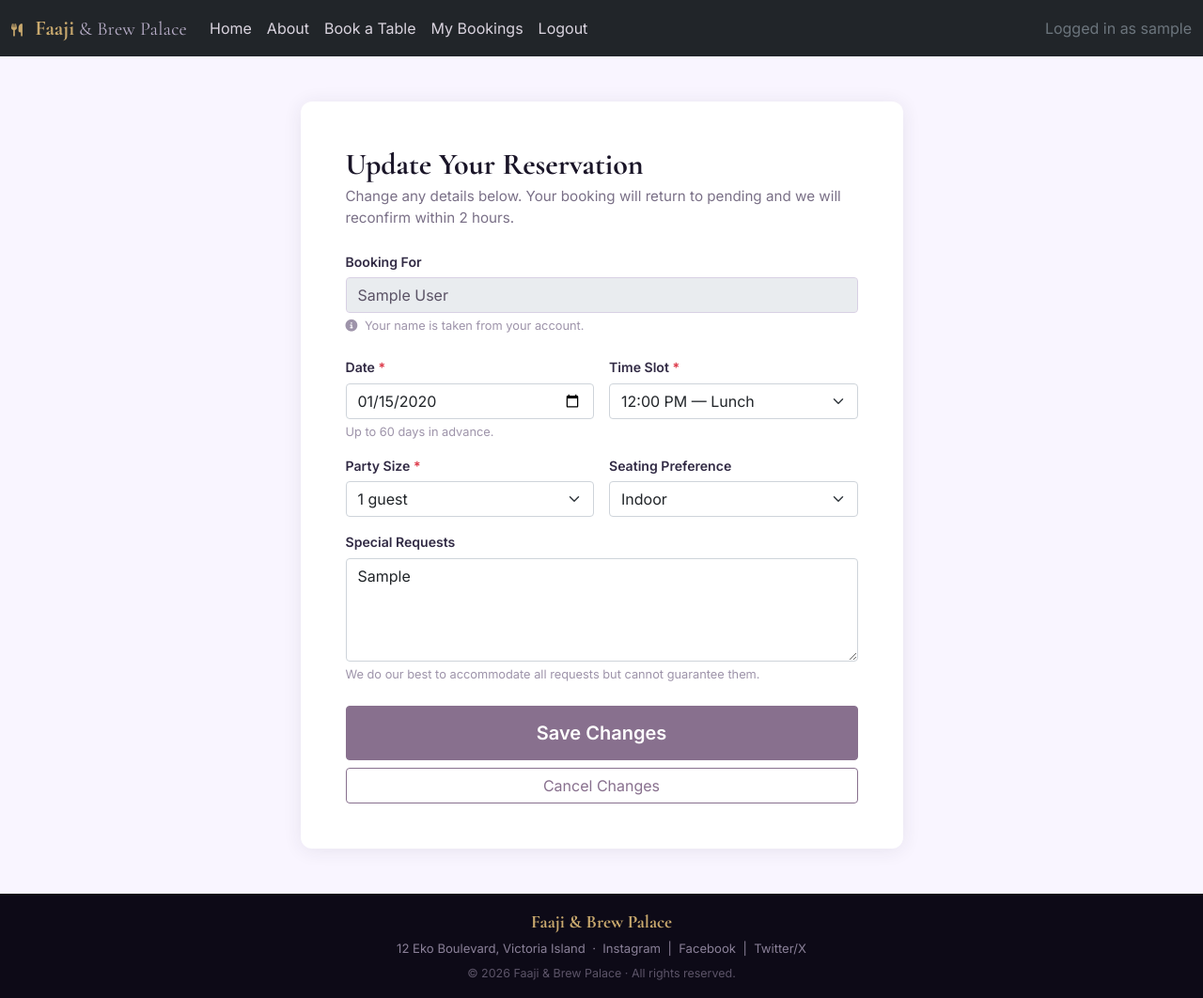
After one commit to Emmy-Dare274/faaji-brew-palace, a Django app: page /bookings/edit/1/ in a window 1280 px wide. The commit adds this page. Shown: the whole page at 94% size. Run offline with Django 5.2, Linux system fonts and the light colour scheme; a user stored in the database is signed in; tables that the repository leaves empty hold one stand-in row (values such as "Sample post").

Commit message:
feat(bookings): edit booking view with pre-populated form - closes #10

```diff
--- a/bookings/urls.py
+++ b/bookings/urls.py
@@ -7,4 +7,5 @@ urlpatterns = [
     path("make-booking/", views.make_booking, name="make_booking"),
     path("my-bookings/", views.my_bookings, name="my_bookings"),
     path("cancel/<int:booking_id>/", views.cancel_booking, name="cancel_booking"),
+    path("edit/<int:booking_id>/", views.edit_booking, name="edit_booking"),
 ]
--- a/bookings/views.py
+++ b/bookings/views.py
@@ -108,3 +108,81 @@ def cancel_booking(request, booking_id):
             messages.info(request, "This booking is already cancelled.")
 
     return redirect("bookings:my_bookings")
+
+
+@login_required
+def edit_booking(request, booking_id):
+    """
+    Load an existing booking into the form for editing.
+
+    Cancelled bookings cannot be edited. When changes are saved the
+    booking status resets to pending so staff can re-confirm the
+    updated reservation. The current booking is excluded from the
+    availability check so its own slot is not counted against it.
+    """
+    booking = get_object_or_404(Booking, id=booking_id, user=request.user)
+
+    if booking.status == Booking.STATUS_CANCELLED:
+        messages.error(request, "Cancelled bookings cannot be edited.")
+        return redirect("bookings:my_bookings")
+
+    if request.method == "POST":
+        form = BookingForm(request.POST)
+        if form.is_valid():
+            chosen_date = form.cleaned_data["date"]
+            time_slot = form.cleaned_data["time_slot"]
+            guest_count = form.cleaned_data["guest_count"]
+            seating_pref = form.cleaned_data["seating_preference"]
+            special_requests = form.cleaned_data["special_requests"]
+
+            # Exclude this booking's own slot when checking availability
+            taken_ids = Booking.objects.filter(
+                date=chosen_date,
+                time_slot=time_slot,
+                status__in=[Booking.STATUS_PENDING, Booking.STATUS_CONFIRMED],
+            ).exclude(id=booking.id).values_list("table_id", flat=True)
+
+            available = Table.objects.filter(
+                is_available=True,
+                capacity__gte=guest_count,
+            ).exclude(id__in=taken_ids)
+
+            if seating_pref:
+                preferred = available.filter(location=seating_pref)
+                available = preferred if preferred.exists() else available
+
+            table = available.order_by("capacity").first()
+
+            if not table:
+                messages.error(
+                    request,
+                    "No tables are available for your updated date, time, and "
+                    "party size. Please try a different combination.",
+                )
+            else:
+                booking.table = table
+                booking.date = chosen_date
+                booking.time_slot = time_slot
+                booking.guest_count = guest_count
+                booking.special_requests = special_requests
+                booking.status = Booking.STATUS_PENDING
+                booking.save()
+                messages.success(
+                    request,
+                    "Your booking has been updated. We will reconfirm within 2 hours.",
+                )
+                return redirect("bookings:my_bookings")
+    else:
+        form = BookingForm(initial={
+            "date": booking.date,
+            "time_slot": booking.time_slot,
+            "guest_count": booking.guest_count,
+            "seating_preference": booking.table.location,
+            "special_requests": booking.special_requests,
+        })
+
+    return render(
+        request,
+        "bookings/edit_booking.html",
+        {"form": form, "booking": booking},
+    )
--- /dev/null
+++ b/templates/bookings/edit_booking.html
@@ -0,0 +1,124 @@
+{% extends "base.html" %}
+{% load static %}
+
+{% block content %}
+
+<section class="booking-page py-5" aria-labelledby="edit-heading">
+    <div class="container">
+        <div class="row justify-content-center">
+            <div class="col-12 col-md-9 col-lg-7">
+
+                <div class="booking-card p-4 p-md-5">
+
+                    <h1 id="edit-heading" class="booking-heading mb-1">
+                        Update Your Reservation
+                    </h1>
+                    <p class="booking-subheading mb-4">
+                        Change any details below. Your booking will return to
+                        pending and we will reconfirm within 2 hours.
+                    </p>
+
+                    <form method="post" novalidate>
+                        {% csrf_token %}
+
+                        <!-- Read-only name field -->
+                        <div class="mb-4">
+                            <label class="booking-label">Booking For</label>
+                            <input type="text"
+                                   class="form-control booking-readonly"
+                                   value="{{ request.user.get_full_name|default:request.user.username }}"
+                                   readonly
+                                   aria-label="Booking name taken from your account">
+                            <p class="booking-hint mt-1">
+                                <i class="fas fa-circle-info me-1" aria-hidden="true"></i>
+                                Your name is taken from your account.
+                            </p>
+                        </div>
+
+                        <!-- Date and Time Slot -->
+                        <div class="row g-3 mb-3">
+                            <div class="col-12 col-sm-6">
+                                <label for="{{ form.date.id_for_label }}"
+                                       class="booking-label">
+                                    Date <span class="text-danger">*</span>
+                                </label>
+                                {{ form.date }}
+                                {% if form.date.errors %}
+                                <div class="booking-field-error">
+                                    {{ form.date.errors.0 }}
+                                </div>
+                                {% endif %}
+                                <p class="booking-hint mt-1">Up to 60 days in advance.</p>
+                            </div>
+
+                            <div class="col-12 col-sm-6">
+                                <label for="{{ form.time_slot.id_for_label }}"
+                                       class="booking-label">
+                                    Time Slot <span class="text-danger">*</span>
+                                </label>
+                                {{ form.time_slot }}
+                                {% if form.time_slot.errors %}
+                                <div class="booking-field-error">
+                                    {{ form.time_slot.errors.0 }}
+                                </div>
+                                {% endif %}
+                            </div>
+                        </div>
+
+                        <!-- Party Size and Seating Preference -->
+                        <div class="row g-3 mb-3">
+                            <div class="col-12 col-sm-6">
+                                <label for="{{ form.guest_count.id_for_label }}"
+                                       class="booking-label">
+                                    Party Size <span class="text-danger">*</span>
+                                </label>
+                                {{ form.guest_count }}
+                                {% if form.guest_count.errors %}
+                                <div class="booking-field-error">
+                                    {{ form.guest_count.errors.0 }}
+                                </div>
+                                {% endif %}
+                            </div>
+
+                            <div class="col-12 col-sm-6">
+                                <label for="{{ form.seating_preference.id_for_label }}"
+                                       class="booking-label">
+                                    Seating Preference
+                                </label>
+                                {{ form.seating_preference }}
+                            </div>
+                        </div>
+
+                        <!-- Special Requests -->
+                        <div class="mb-4">
+                            <label for="{{ form.special_requests.id_for_label }}"
+                                   class="booking-label">
+                                Special Requests
+                            </label>
+                            {{ form.special_requests }}
+                            <p class="booking-hint mt-1">
+                                We do our best to accommodate all requests but
+                                cannot guarantee them.
+                            </p>
+                        </div>
+
+                        <div class="d-grid gap-2">
+                            <button type="submit"
+                                    class="btn btn-confirm-booking btn-lg">
+                                Save Changes
+                            </button>
+                            <a href="{% url 'bookings:my_bookings' %}"
+                               class="btn btn-outline-secondary">
+                                Cancel Changes
+                            </a>
+                        </div>
+
+                    </form>
+
+                </div>
+            </div>
+        </div>
+    </div>
+</section>
+
+{% endblock %}
--- a/templates/bookings/my_bookings.html
+++ b/templates/bookings/my_bookings.html
@@ -89,9 +89,9 @@
 
                         {% if booking.status != 'cancelled' %}
                         <!-- Edit links to Issue #10 view -->
-                        <a href="/bookings/edit/{{ booking.id }}/"
-                           class="btn btn-edit-booking">
-                            Edit
+                        <a href="{% url 'bookings:edit_booking' booking.id %}"
+                            class="btn btn-edit-booking">
+                                Edit
                         </a>
 
                         <!-- Cancel posts to the cancel view -->
```
